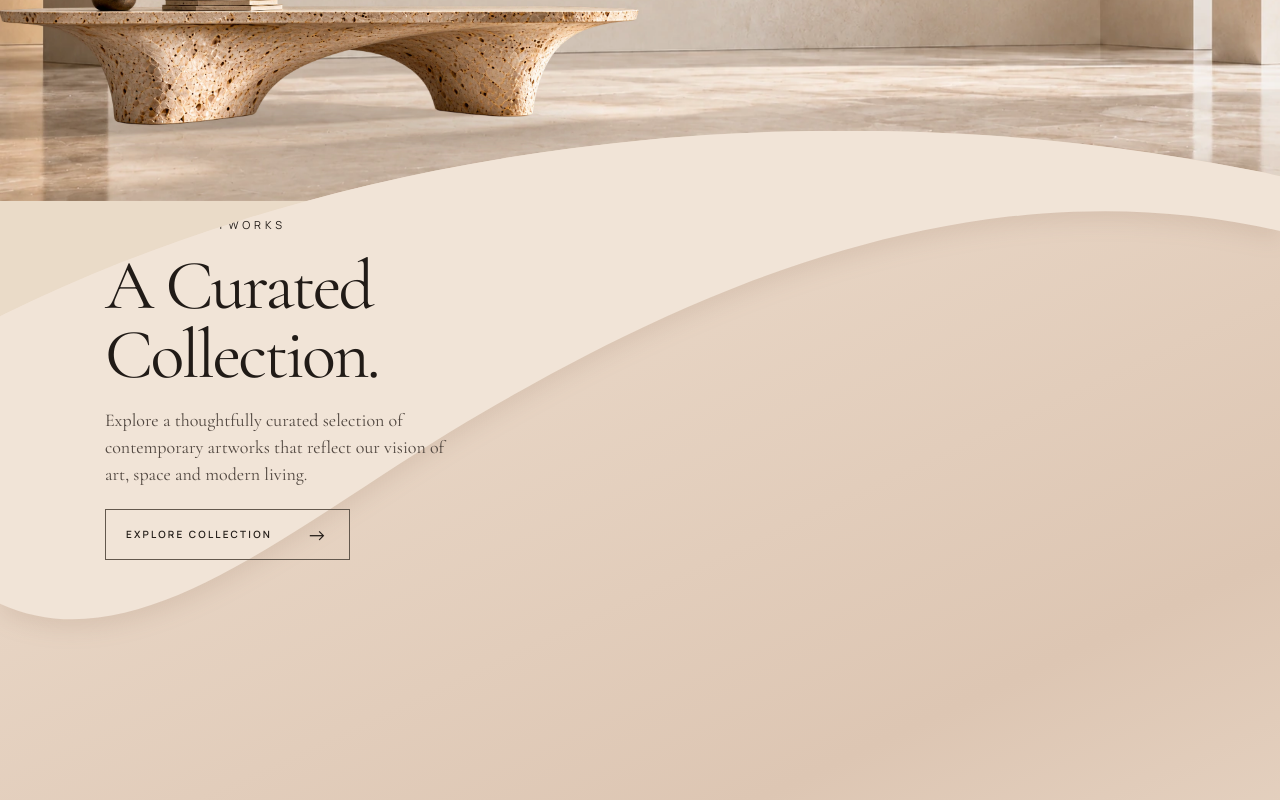
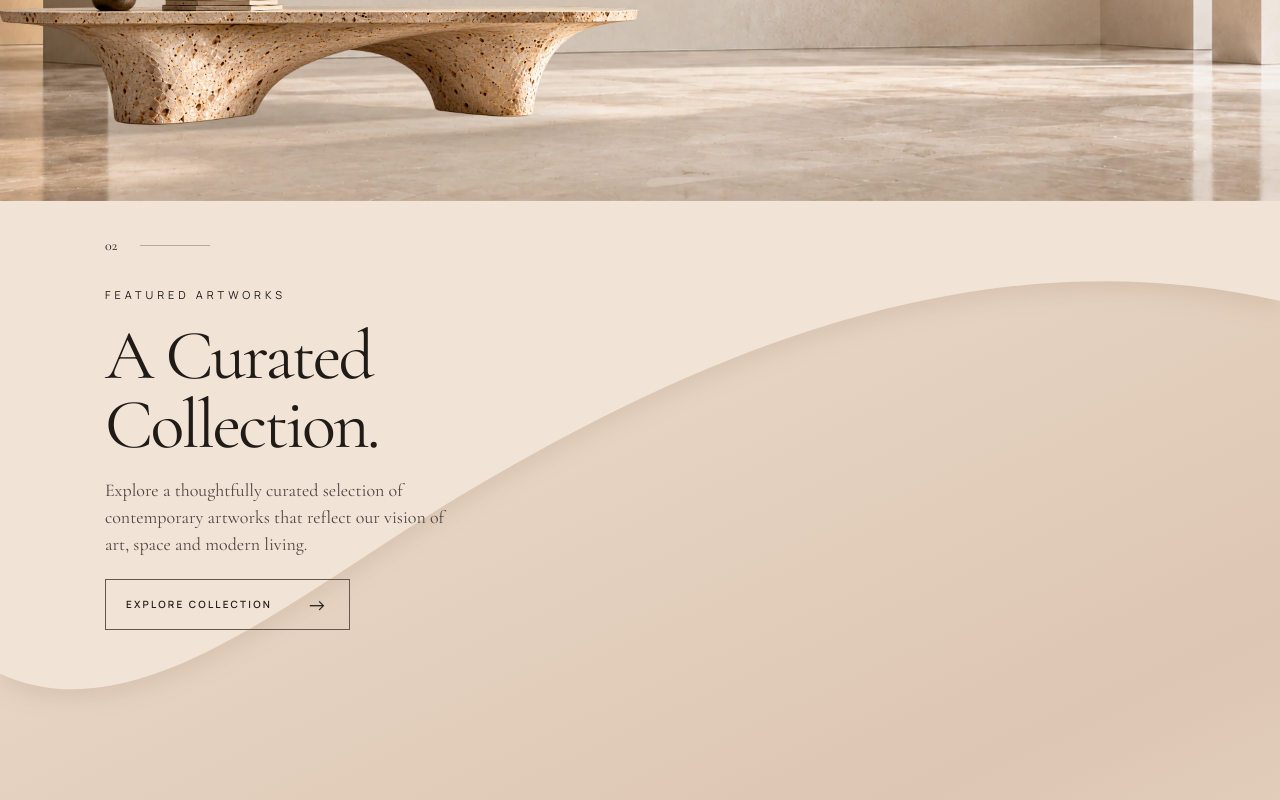
Before and after one commit to studioseraai/studioseraai, a Next.js app: page / in a window 1280 px wide. Shown: the part 520-1320 px from the top of the page. Built offline with nearby package versions, Linux system fonts and the light colour scheme.

Commit message:
Isolate collection layout from legacy home clip mask

```diff
--- a/app/gallery-components/CuratedCollectionSlider.tsx
+++ b/app/gallery-components/CuratedCollectionSlider.tsx
@@ -26,7 +26,7 @@ export default function CuratedCollectionSlider({artworks}:{artworks:Artwork[]})
     Array.from(el.children).forEach((c,i)=>{const item=c as HTMLElement;const d=Math.abs(item.offsetLeft+item.offsetWidth/2-center);if(d<dist){dist=d;closest=i;}});
     setIndex(closest);
   }
-  return <section className={styles.section} id="collections" aria-labelledby="curated-heading">
+  return <section className={styles.section} id="collections" style={{marginTop:0,clipPath:"none"}} aria-labelledby="curated-heading">
     <div className={styles.sheet} aria-hidden="true"><svg viewBox="0 0 1440 400" preserveAspectRatio="none"><path d="M0 364 C160 414 340 297 545 216 S1082 20 1440 77 L1440 0 L0 0 Z"/></svg></div>
     <div className={styles.intro}>
       <div className={styles.number}>02 <span/></div>
```
